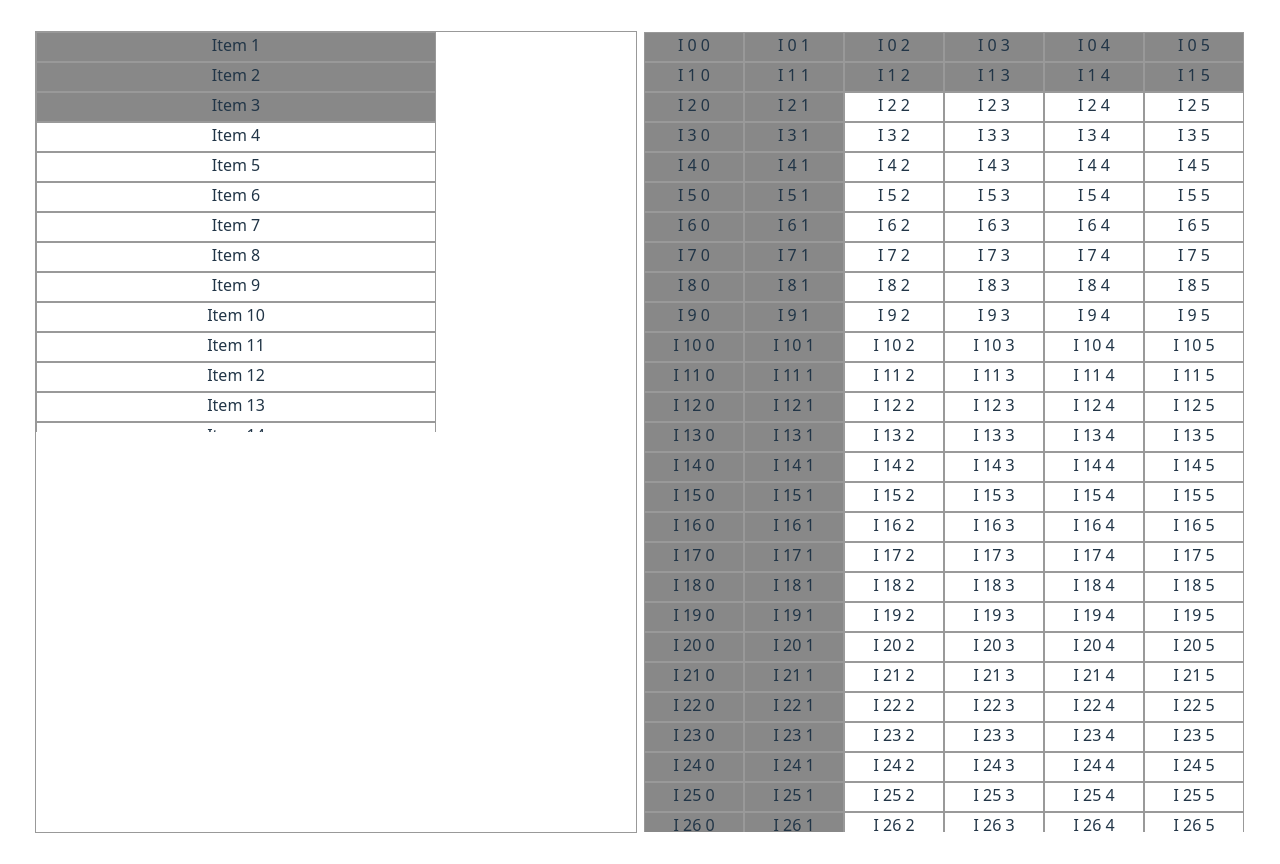
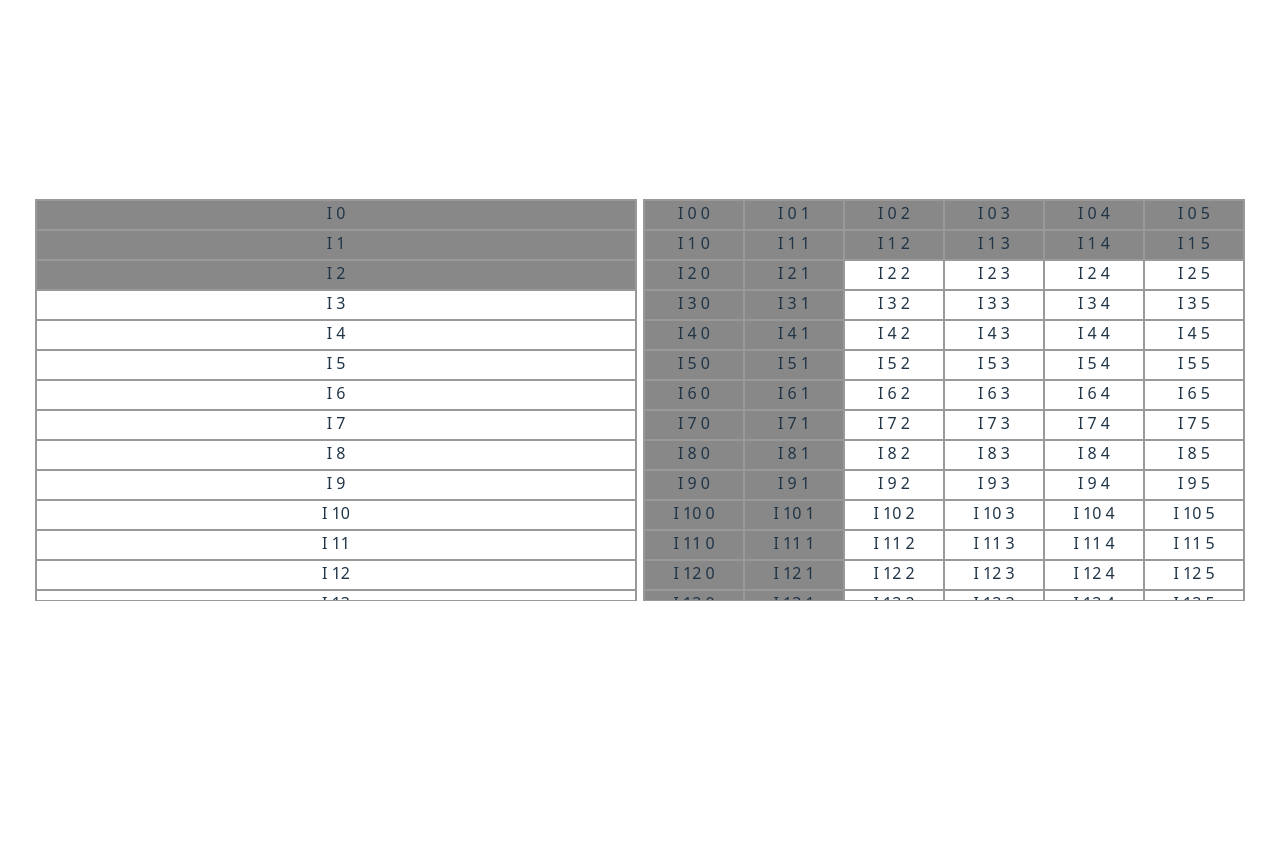
Before and after one commit to enochchau/windowing, a React (Vite) app: page / in a window 1280 px wide. After the commit the page ends 800 px from the top, so only its background shows below. Built offline with nearby package versions, Linux system fonts and the light colour scheme.

Commit message:
align apis for list and grid

```diff
--- a/src/App.tsx
+++ b/src/App.tsx
@@ -1,12 +1,7 @@
 import { VirtualGrid } from "./VirtualGrid";
 import { VirtualList } from "./VirtualList";
 
-const itemData = Array.from({ length: 1000 }, (_, i) => ({
-  id: i,
-  data: {
-    label: `Item ${i + 1}`,
-  },
-}));
+const itemData = Array.from({ length: 1000 }, (_, i) => `I ${i}`);
 
 const rows = 100;
 const cols = 100;
@@ -24,19 +19,20 @@ export function App() {
     <div style={{ display: "grid", gridTemplateColumns: "1fr 1fr", gap: 8 }}>
       <div style={{ outline: "1px solid #999" }}>
         <VirtualList
-          itemData={itemData}
+          itemCount={itemData.length}
           overflowCount={3}
           itemHeight={30}
           height={400}
-          width={400}
-          itemRenderer={({ data, isSticky }) => (
-            <ListItem isSticky={isSticky}>{data.label}</ListItem>
+          width={600}
+          itemRenderer={({ index, isSticky }) => (
+            <ListItem isSticky={isSticky}>{itemData[index]}</ListItem>
           )}
           stickyRowCount={3}
         />
       </div>
+      <div style={{ outline: "1px solid #999" }}>
         <VirtualGrid
-        height={800}
+          height={400}
           width={600}
           columnWidth={100}
           columnCount={100}
@@ -51,6 +47,7 @@ export function App() {
             </ListItem>
           )}
         />
+      </div>
     </div>
   );
 }
--- a/src/VirtualGrid.tsx
+++ b/src/VirtualGrid.tsx
@@ -46,7 +46,6 @@ export function VirtualGrid(props: VirtualGridProps) {
     col: { start: 0, end: Math.floor(outerDimension.width / columnWidth) },
     row: { start: 0, end: Math.floor(outerDimension.height / rowHeight) },
   });
-  console.log("initial", visibleIndex);
 
   const innerDimension = {
     width: columnCount * columnWidth,
@@ -133,6 +132,7 @@ export function VirtualGrid(props: VirtualGridProps) {
     }
   }
 
+  const stickyColumnTop = stickyRowCount * rowHeight;
   const stickyColumns: ReactNode[] = [];
   for (let rowI = rowStart; rowI <= rowEnd; rowI++) {
     for (let colJ = 0; colJ < stickyColumnCount; colJ++) {
@@ -146,7 +146,7 @@ export function VirtualGrid(props: VirtualGridProps) {
             width: columnWidth,
             height: rowHeight,
             position: "absolute",
-            top: rowI * rowHeight - stickyRowCount * rowHeight,
+            top: rowI * rowHeight - stickyColumnTop,
             left: colJ * columnWidth,
           }}
         >
@@ -160,6 +160,8 @@ export function VirtualGrid(props: VirtualGridProps) {
     }
   }
 
+
+  const stickyRowLeft = stickyColumnCount * columnWidth;
   const stickyRows: ReactNode[] = [];
   for (let rowI = 0; rowI < stickyRowCount; rowI++) {
     for (let colJ = colStart; colJ <= colEnd; colJ++) {
@@ -174,7 +176,7 @@ export function VirtualGrid(props: VirtualGridProps) {
             height: rowHeight,
             position: "absolute",
             top: rowI * rowHeight,
-            left: colJ * columnWidth - stickyColumnCount * columnWidth,
+            left: colJ * columnWidth - stickyRowLeft
           }}
         >
           {itemRenderer({
@@ -186,9 +188,6 @@ export function VirtualGrid(props: VirtualGridProps) {
       );
     }
   }
-
-  const stickyColumnTop = stickyRowCount * rowHeight;
-  const stickyRowLeft = stickyColumnCount * columnWidth;
   return (
     <div
       style={{ ...outerDimension, overflow: "auto" }}
--- a/src/VirtualList.tsx
+++ b/src/VirtualList.tsx
@@ -1,31 +1,21 @@
 import { useRef, useState, type ReactNode } from "react";
 import "./App.css";
 
-export type ListItemData<T> = {
-  id: React.Key;
-  data: T;
-};
-
-export interface VirtualListProps<T> {
+export interface VirtualListProps {
   overflowCount: number;
   width: number;
+  itemCount: number;
   height: number;
   itemHeight: number;
-  itemData: ListItemData<T>[];
-  itemRenderer: (args: {
-    index: number;
-    data: T;
-    id: React.Key;
-    isSticky: boolean;
-  }) => ReactNode;
+  itemRenderer: (args: { index: number; isSticky: boolean }) => ReactNode;
   stickyRowCount?: number;
 }
-export function VirtualList<T>(props: VirtualListProps<T>) {
+export function VirtualList(props: VirtualListProps) {
   const outerDimension = {
     height: props.height,
     width: props.width,
   };
-  const { stickyRowCount, itemHeight, itemData, overflowCount, itemRenderer } =
+  const { itemCount, stickyRowCount, itemHeight, overflowCount, itemRenderer } =
     props;
 
   const outerRef = useRef<HTMLDivElement>(null);
@@ -33,7 +23,7 @@ export function VirtualList<T>(props: VirtualListProps<T>) {
     start: 0,
     end: Math.floor(outerDimension.height / itemHeight) + overflowCount,
   });
-  const innerDivHeight = itemHeight * itemData.length;
+  const innerDivHeight = itemHeight * itemCount;
 
   const onInnerScroll: React.UIEventHandler<HTMLDivElement> = (e) => {
     const outerEl = e.currentTarget;
@@ -49,7 +39,7 @@ export function VirtualList<T>(props: VirtualListProps<T>) {
 
   for (
     let i = Math.max(0, visibleIndex.start - overflowCount);
-    i <= Math.min(itemData.length - 1, visibleIndex.end + overflowCount);
+    i <= Math.min(itemCount - 1, visibleIndex.end + overflowCount);
     i++
   ) {
     if (typeof stickyRowCount === "number") {
@@ -58,11 +48,9 @@ export function VirtualList<T>(props: VirtualListProps<T>) {
       }
     }
 
-    const data = itemData[i];
-
     items.push(
       <div
-        key={data.id}
+        key={i}
         style={{
           height: itemHeight,
           width: "100%",
@@ -72,7 +60,7 @@ export function VirtualList<T>(props: VirtualListProps<T>) {
           overflow: "hidden",
         }}
       >
-        {itemRenderer({ ...itemData[i], isSticky: false, index: i })}
+        {itemRenderer({ isSticky: false, index: i })}
       </div>
     );
   }
@@ -80,10 +68,9 @@ export function VirtualList<T>(props: VirtualListProps<T>) {
   const stickyItems: ReactNode[] = [];
   if (typeof stickyRowCount === "number") {
     for (let i = 0; i < stickyRowCount; i++) {
-      const data = itemData[i];
       stickyItems.push(
         <div
-          key={data.id}
+          key={i}
           style={{
             height: itemHeight,
             width: "100%",
@@ -94,7 +81,7 @@ export function VirtualList<T>(props: VirtualListProps<T>) {
             zIndex: 99,
           }}
         >
-          {itemRenderer({ ...itemData[i], isSticky: true, index: i })}
+          {itemRenderer({ isSticky: true, index: i })}
         </div>
       );
     }
```
Lines whose indentation alone changed are shown as unchanged.
